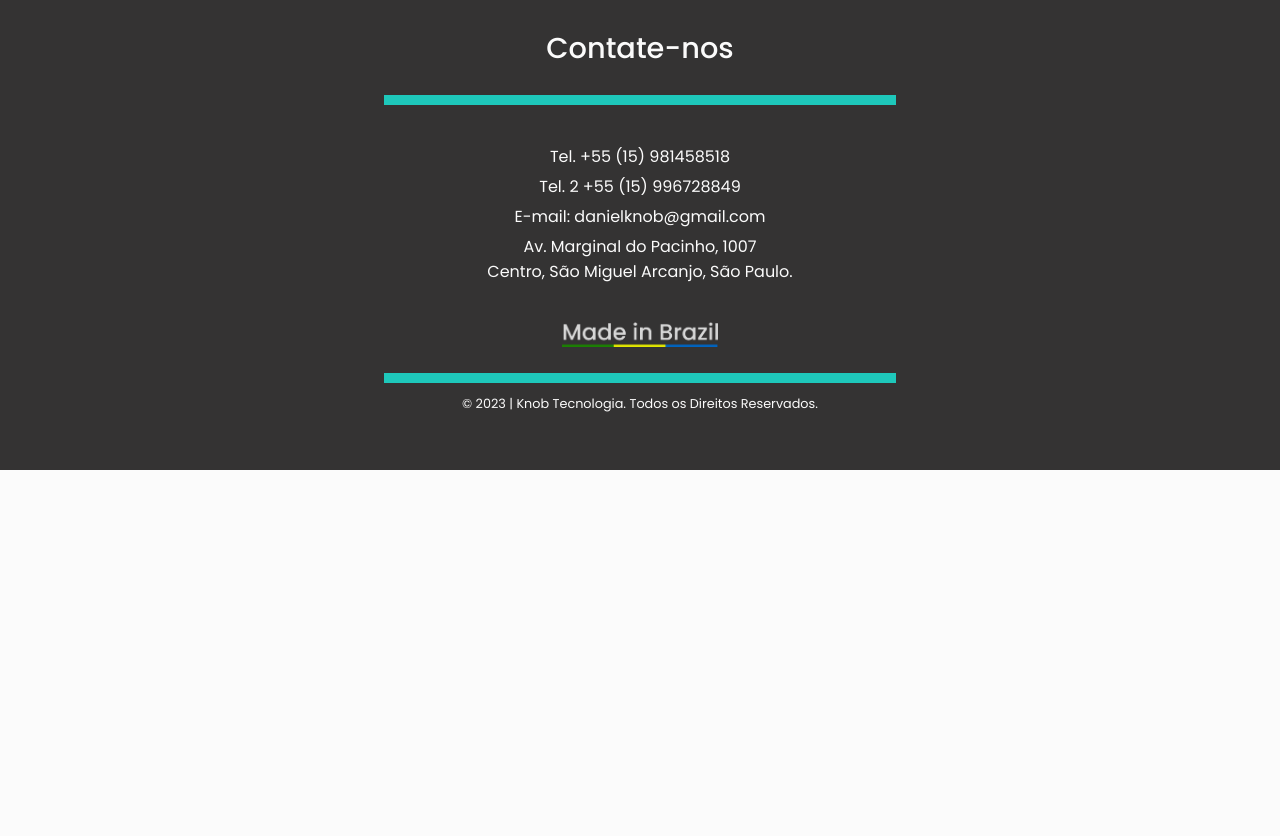
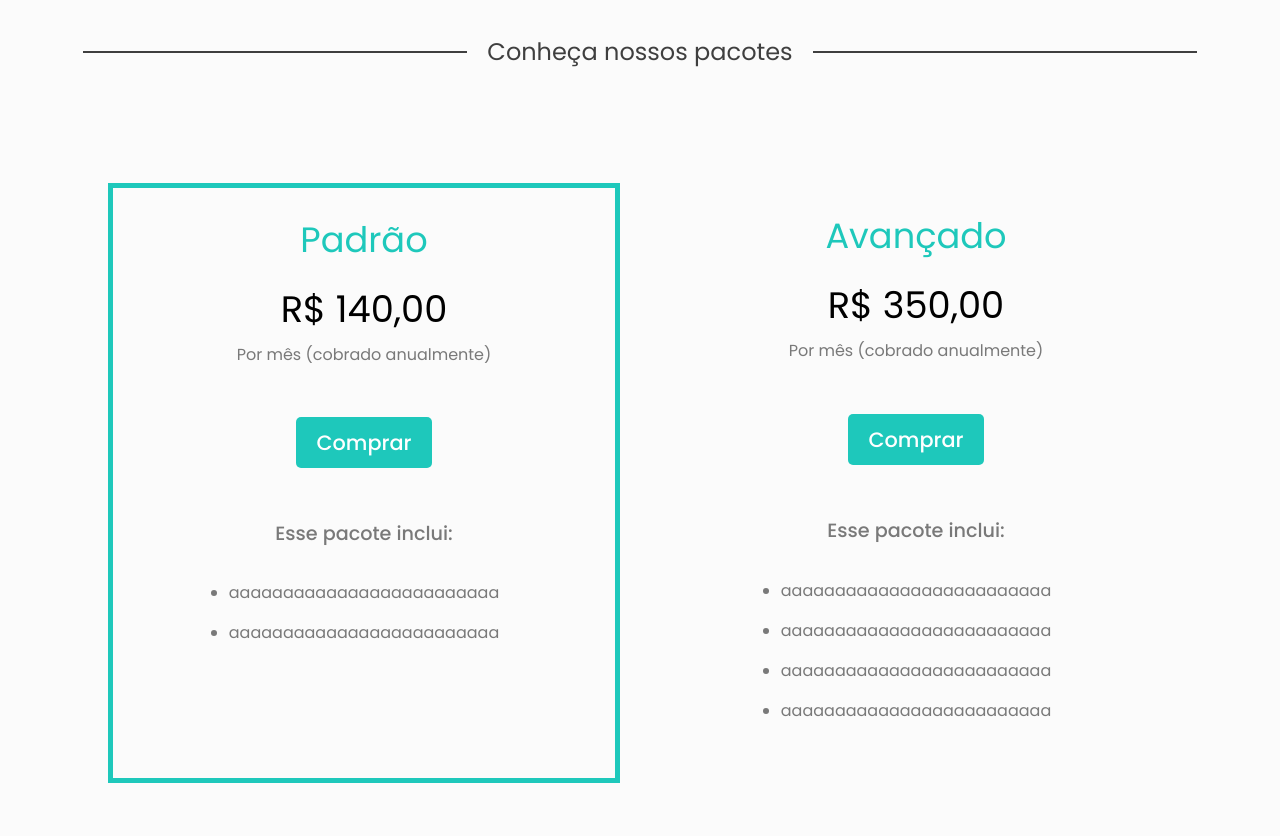
Before and after one commit to oKaiquelopes/powerpro, a plain HTML site: page index.html in a window 1280 px wide. Shown: the part 3540-4376 px from the top of the page. Before the commit the page ends 4010 px from the top, so only its background shows below. Drawn offline with Linux system fonts and the light colour scheme.

Commit message:
Update index.html

```diff
--- a/index.html
+++ b/index.html
@@ -105,6 +105,39 @@
                 </div>
             </div>
         </section>
+        <section id="pacotes">
+            <div class="tituloPac">
+                <hr class="linhaPac">
+                <p>Conheça nossos pacotes</p>
+                <hr class="linhaPac">
+            </div>
+            <div class="containerPacs">
+                <div class="cardPacUm">
+                    <h1>Padrão</h1>
+                    <h2>R$ 140,00</h2>
+                    <p class="paragrafoCardUm">Por mês (cobrado anualmente)</p>
+                    <a href="#" class="btnComprarCard" target="_blank">Comprar</a>
+                    <p class="paragrafoCardDois">Esse pacote inclui:</p>
+                    <ul>
+                        <li>aaaaaaaaaaaaaaaaaaaaaaaaa</li>
+                        <li>aaaaaaaaaaaaaaaaaaaaaaaaa</li>
+                    </ul>
+                </div>
+                <div class="cardPacDois">
+                    <h1>Avançado</h1>
+                    <h2>R$ 350,00</h2>
+                    <p class="paragrafoCardUm">Por mês (cobrado anualmente)</p>
+                    <a href="#" class="btnComprarCard" target="_blank">Comprar</a>
+                    <p class="paragrafoCardDois">Esse pacote inclui:</p>
+                    <ul>
+                        <li>aaaaaaaaaaaaaaaaaaaaaaaaa</li>
+                        <li>aaaaaaaaaaaaaaaaaaaaaaaaa</li>
+                        <li>aaaaaaaaaaaaaaaaaaaaaaaaa</li>
+                        <li>aaaaaaaaaaaaaaaaaaaaaaaaa</li>
+                    </ul>
+                </div>
+            </div>
+        </section>
     </main>
     <footer>
         <h2>Contate-nos</h2>
```
